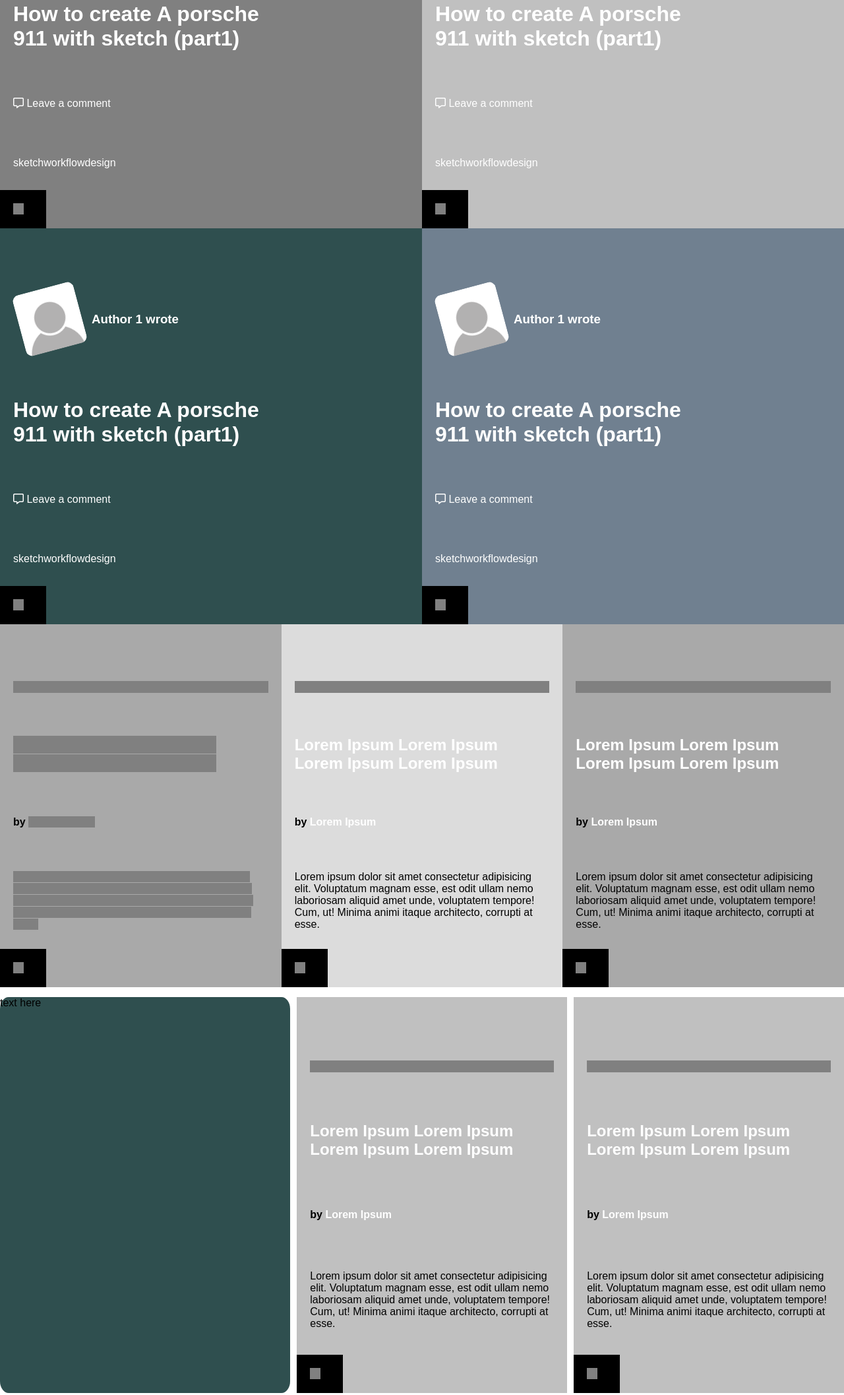
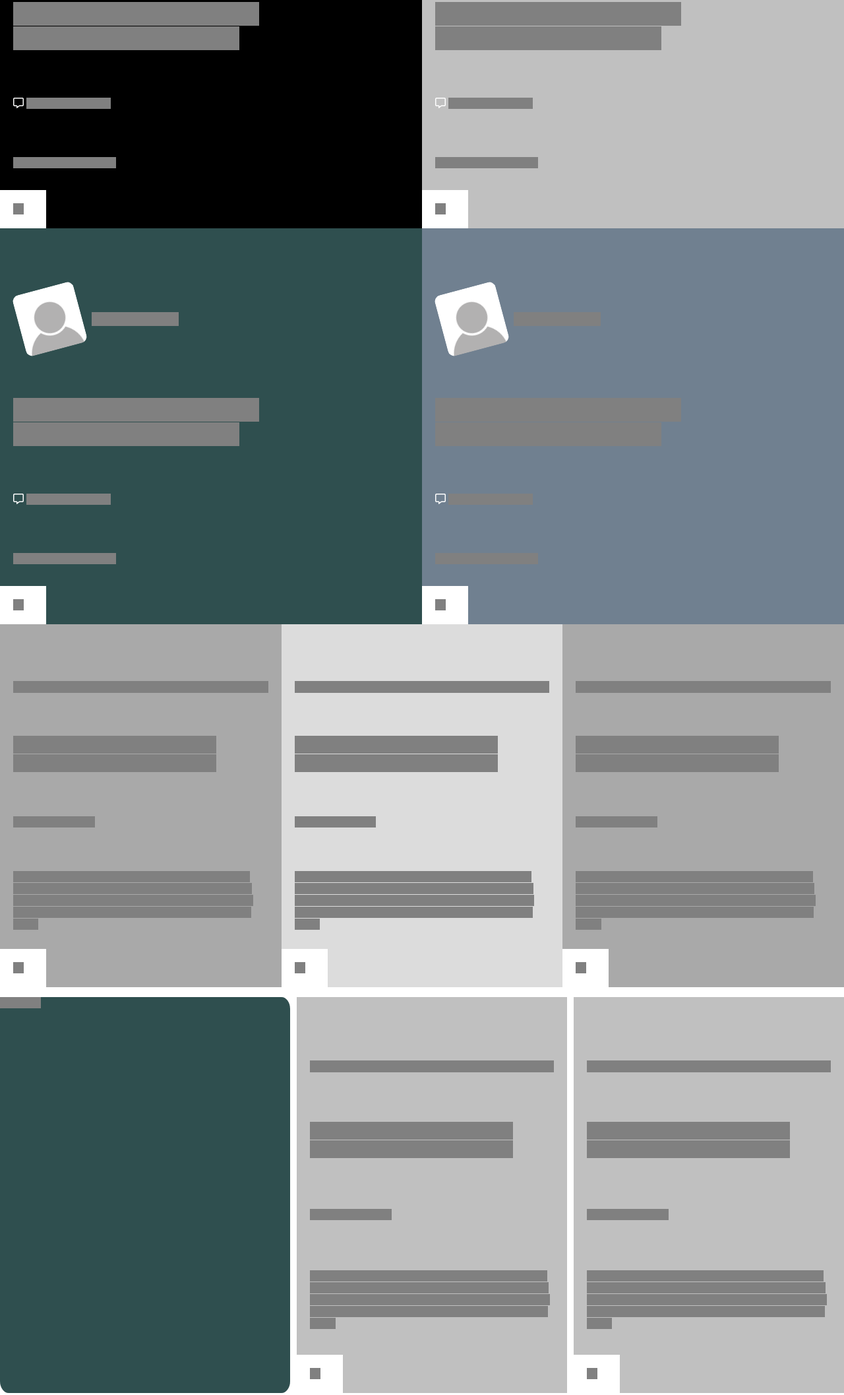
Before and after one commit to LamiaSristy/Design-Teardown, a plain HTML site: page index.html in a window 1280 px wide. Shown: the part 467-2581 px from the top of the page at 66% size. Drawn offline with Linux system fonts and the light colour scheme.

Commit message:
created spans to create grey heatmap design

```diff
--- a/index.html
+++ b/index.html
@@ -49,10 +49,10 @@
             <section class="title-section">
                 <div class="title-flex">
                     <h1 class="title-h1">
-                        Lorem Ipsum Lorem Ipsum
+                     <span>  Lorem Ipsum Lorem Ipsum </span>
                     </h1>
                     <h1 class="title-h1-2">
-                        Lorem Ipsum
+                      <span> Lorem Ipsum </span>
                     </h1>
                 </div>
 
@@ -61,7 +61,7 @@
 
                     </span>
                     <button>
-                        Lorem Ipsum
+                      <span> Lorem Ipsum </span>
                     </button>
                 </div>
             </section>
@@ -72,30 +72,32 @@
                 <div class="flexcontainer">
                     <img class="imgmain" src="img/grey-user.png" alt="">
                     <h3>
-                        Author 1 wrote
+                     <span>   Author 1 wrote </span>
                     </h3>
                 </div>
                 <div>
                     <h1>
+                        <span>
                         How to create A porsche <br>
                         911 with sketch (part1)
+                    </span>
                     </h1>
                 </div>
                 <div>
 
                     <i class="far fa-comment-alt"></i>
-                    Leave a comment
+                  <span> Leave a comment </span>
                 </div>
 
                 <div class="flexcontainer-1">
                     <p>
-                        sketch
+                      <span>  sketch </span>
                     </p>
                     <p>
-                        workflow
+                      <span> workflow </span>
                     </p>
                     <p>
-                        design
+                       <span> design </span>
                     </p>
                 </div>
 
@@ -109,12 +111,20 @@
                     <img class="imgmain" src="img/grey-user.png" alt="">
                     <h3>Author 1 wrote</h3>
                 </div>
-                <h1>How to create A porsche <br> 911 with sketch (part1) </h2>
-                    <p><i class="far fa-comment-alt"></i> Leave a comment</p>
+                <h1>
+                     <span> How to create A porsche </span> <br> <span>911 with sketch (part1) </span>
+                  </h1>
+                    <p><i class="far fa-comment-alt"></i> <span> Leave a comment </span> </p>
                     <div class="flexcontainer-1">
-                        <p>sketch</p>
-                        <p>workflow</p>
-                        <p>design</p>
+                        <p>
+                          <span> sketch </span>
+                        </p>
+                        <p>
+                          <span>  workflow  </span>
+                            </p>
+                        <p>
+                           <span> design </span>
+                        </p>
                     </div>
                     <div class="arrow-button">
                         <span>&#8594;</span>
@@ -124,14 +134,26 @@
             <div class="div3 class1">
                 <div class="flexcontainer">
                     <img class="imgmain" src="img/grey-user.png" alt="">
-                    <h3>Author 1 wrote</h3>
+                    <h3>
+                      <span>  Author 1 wrote </span>
+                    </h3>
                 </div>
-                <h1>How to create A porsche <br> 911 with sketch (part1) </h2>
-                    <p><i class="far fa-comment-alt"></i> Leave a comment</p>
+                     <h1>
+                     <span> How to create A porsche </span> <br> <span> 911 with sketch (part1) </span>
+                    </h1>
+                    <p>
+                        <i class="far fa-comment-alt"></i> <span> Leave a comment </span>
+                    </p>
                     <div class="flexcontainer-1">
-                        <p>sketch</p>
-                        <p>workflow</p>
-                        <p>design</p>
+                        <p>
+                          <span> sketch </span>
+                        </p>
+                        <p>
+                          <span> workflow </span>
+                        </p>
+                        <p>
+                          <span> design </span>
+                        </p>
                     </div>
                     <div class="arrow-button">
                         <span>&#8594;</span>
@@ -141,14 +163,26 @@
             <div class="div4 class1">
                 <div class="flexcontainer">
                     <img class="imgmain" src="img/grey-user.png" alt="">
-                    <h3>Author 1 wrote</h3>
+                    <h3>
+                       <span> Author 1 wrote </span>
+                    </h3>
                 </div>
-                <h1>How to create A porsche <br> 911 with sketch (part1) </h2>
-                    <p><i class="far fa-comment-alt"></i> Leave a comment</p>
+                <h1>
+                   <span> How to create A porsche <br> 911 with sketch (part1) </span>
+                </h1>
+                    <p>
+                        <i class="far fa-comment-alt"></i>  <span> Leave a comment </span>
+                    </p>
                     <div class="flexcontainer-1">
-                        <p>sketch</p>
-                        <p>workflow</p>
-                        <p>design</p>
+                        <p>
+                          <span>  sketch </span>
+                        </p>
+                        <p>
+                          <span>  workflow  </span>
+                        </p>
+                        <p>
+                           <span> design  </span>
+                        </p>
                     </div>
                     <div class="arrow-button">
                         <span>&#8594;</span>
@@ -169,7 +203,7 @@
                         </a>
                     </h1>
                     <h4>
-                        by <a href="">
+                       <span> by </span> <a href="">
                             <span> Lorem Ipsum </span>
                         </a>
                     </h4>
@@ -189,18 +223,18 @@
                     </span>
                     <h1>
                         <a href="#">
-                            Lorem Ipsum Lorem Ipsum Lorem Ipsum Lorem Ipsum
+                          <span> Lorem Ipsum Lorem Ipsum Lorem Ipsum Lorem Ipsum </span>
                         </a>
                     </h1>
                     <h4>
-                        by <a href="">
-                            Lorem Ipsum
+                      <span> by </span>  <a href="">
+                           <span> Lorem Ipsum </span>
                         </a>
                     </h4>
                     <p>
-                        Lorem ipsum dolor sit amet consectetur adipisicing elit. Voluptatum magnam esse, est odit ullam
+                      <span> Lorem ipsum dolor sit amet consectetur adipisicing elit. Voluptatum magnam esse, est odit ullam
                         nemo laboriosam aliquid amet unde, voluptatem tempore! Cum, ut! Minima animi itaque architecto,
-                        corrupti at esse.
+                        corrupti at esse. </span>
                     </p>
 
                     <div class="arrow-button">
@@ -214,30 +248,33 @@
                     </span>
                     <h1>
                         <a href="#">
-                            Lorem Ipsum Lorem Ipsum Lorem Ipsum Lorem Ipsum
+                            <span> Lorem Ipsum Lorem Ipsum Lorem Ipsum Lorem Ipsum </span>
                         </a>
                     </h1>
                     <h4>
-                        by <a href="">
-                            Lorem Ipsum
+                       <span> by </span> <a href="">
+                            <span> Lorem Ipsum </span>
                         </a>
                     </h4>
                     <p>
-                        Lorem ipsum dolor sit amet consectetur adipisicing elit. Voluptatum magnam esse, est odit ullam
-                        nemo laboriosam aliquid amet unde, voluptatem tempore! Cum, ut! Minima animi itaque architecto,
-                        corrupti at esse.
+                        <span> Lorem ipsum dolor sit amet consectetur adipisicing elit. Voluptatum magnam esse, est odit
+                            ullam nemo laboriosam aliquid amet unde, voluptatem tempore! Cum, ut! Minima animi itaque
+                            architecto, corrupti at esse. </span>
                     </p>
                     <div class="arrow-button">
                         <span>&#8594;</span>
                     </div>
+
                 </div>
             </div>
 
 
             <div class="latest-posts-2">
                 <div class="flex-box-4">
-                    text here
+                  <span>  text here  </span>
                 </div>
+
+                <!-- <div class="flex-box-5 classhover middle-box"> -->
 
                     <div class="flex-box-5 classhover middle-box">
 
@@ -246,23 +283,25 @@
                         </span>
                         <h1>
                             <a href="#">
-                            Lorem Ipsum Lorem Ipsum Lorem Ipsum Lorem Ipsum
+                                <span> Lorem Ipsum Lorem Ipsum Lorem Ipsum Lorem Ipsum </span>
                             </a>
                         </h1>
                         <h4>
-                        by <a href="">
-                            Lorem Ipsum
+                           <span> by </span> <a href="">
+                                <span> Lorem Ipsum </span>
                             </a>
                         </h4>
                         <p>
-                        Lorem ipsum dolor sit amet consectetur adipisicing elit. Voluptatum magnam esse, est odit ullam
-                        nemo laboriosam aliquid amet unde, voluptatem tempore! Cum, ut! Minima animi itaque architecto,
-                        corrupti at esse.
+                            <span> Lorem ipsum dolor sit amet consectetur adipisicing elit. Voluptatum magnam esse, est odit
+                                ullam nemo laboriosam aliquid amet unde, voluptatem tempore! Cum, ut! Minima animi itaque
+                                architecto, corrupti at esse. </span>
                         </p>
                         <div class="arrow-button">
                             <span>&#8594;</span>
                         </div>
+
                     </div>
+
                     <div class="flex-box-5 classhover">
 
                         <span>
@@ -270,93 +309,105 @@
                         </span>
                         <h1>
                             <a href="#">
-                            Lorem Ipsum Lorem Ipsum Lorem Ipsum Lorem Ipsum
+                                <span> Lorem Ipsum Lorem Ipsum Lorem Ipsum Lorem Ipsum </span>
                             </a>
                         </h1>
                         <h4>
-                        by <a href="">
-                            Lorem Ipsum
+                           <span> by </span> <a href="">
+                                <span> Lorem Ipsum </span>
                             </a>
                         </h4>
                         <p>
-                        Lorem ipsum dolor sit amet consectetur adipisicing elit. Voluptatum magnam esse, est odit ullam
-                        nemo laboriosam aliquid amet unde, voluptatem tempore! Cum, ut! Minima animi itaque architecto,
-                        corrupti at esse.
-                    </p>
-                    <div class="arrow-button ">
-                        <span>&#8594;</span>
-                    </div>
-                </div>
-            </div>
-            <div class="latest-posts-2">
-                <div class="flex-box-5 classhover middle-box">
-                    <span>
-                        Lorem Ipsum
-                    </span>
-                    <h1>
-                        <a href="#">
-                            Lorem Ipsum Lorem Ipsum Lorem Ipsum Lorem Ipsum
-                        </a>
-                    </h1>
-                    <h4>
-                        by <a href="">
-                            Lorem Ipsum
-                        </a>
-                    </h4>
-                    <p>
-                        Lorem ipsum dolor sit amet consectetur adipisicing elit. Voluptatum magnam esse, est odit ullam
-                        nemo laboriosam aliquid amet unde, voluptatem tempore! Cum, ut! Minima animi itaque architecto,
-                        corrupti at esse.
+                            <span> Lorem ipsum dolor sit amet consectetur adipisicing elit. Voluptatum magnam esse, est odit
+                                ullam nemo laboriosam aliquid amet unde, voluptatem tempore! Cum, ut! Minima animi itaque
+                                architecto, corrupti at esse. </span>
                         </p>
                         <div class="arrow-button">
                             <span>&#8594;</span>
                         </div>
+
                     </div>
-                <div class="flex-box-5 classhover middle-box">
+
+            </div>
+
+            <div class="latest-posts-2">
+
+                <div class="flex-box-5 middle-box classhover">
 
                     <span>
                         Lorem Ipsum
                     </span>
                     <h1>
                         <a href="#">
-                            Lorem Ipsum Lorem Ipsum Lorem Ipsum Lorem Ipsum
+                            <span> Lorem Ipsum Lorem Ipsum Lorem Ipsum Lorem Ipsum </span>
                         </a>
                     </h1>
                     <h4>
-                        by <a href="">
-                            Lorem Ipsum
+                       <span> by </span> <a href="">
+                            <span> Lorem Ipsum </span>
                         </a>
                     </h4>
                     <p>
-                        Lorem ipsum dolor sit amet consectetur adipisicing elit. Voluptatum magnam esse, est odit ullam
-                        nemo laboriosam aliquid amet unde, voluptatem tempore! Cum, ut! Minima animi itaque architecto,
-                        corrupti at esse.
+                        <span> Lorem ipsum dolor sit amet consectetur adipisicing elit. Voluptatum magnam esse, est odit
+                            ullam nemo laboriosam aliquid amet unde, voluptatem tempore! Cum, ut! Minima animi itaque
+                            architecto, corrupti at esse. </span>
                     </p>
                     <div class="arrow-button">
                         <span>&#8594;</span>
                     </div>
+
                 </div>
+
+                <div class="flex-box-5 classhover">
+
+                    <span>
+                        Lorem Ipsum
+                    </span>
+                    <h1>
+                        <a href="#">
+                            <span> Lorem Ipsum Lorem Ipsum Lorem Ipsum Lorem Ipsum </span>
+                        </a>
+                    </h1>
+                    <h4>
+                       <span> by </span> <a href="">
+                            <span> Lorem Ipsum </span>
+                        </a>
+                    </h4>
+                    <p>
+                        <span> Lorem ipsum dolor sit amet consectetur adipisicing elit. Voluptatum magnam esse, est odit
+                            ullam nemo laboriosam aliquid amet unde, voluptatem tempore! Cum, ut! Minima animi itaque
+                            architecto, corrupti at esse. </span>
+                    </p>
+                    <div class="arrow-button">
+                        <span>&#8594;</span>
+                    </div>
+
+                </div>
+
                 <div class="flex-box-4">
                 </div>
             </div>
             <div class="articles-links">
-                <a href="#">See All Latest Articles<span>&#8594;</span></a>
+                <a href="#">
+                   <span> See All Latest Articles </span>
+                    <span>&#8594;</span></a>
             </div>
             <div class="person-weeks">
                 <img class="imgperson" src="img/person1.png" alt="person">
                 <div>
                     <h1>
-                        PERSON OF THE WEEK
+                      <span> PERSON OF THE WEEK </span>
                     </h1>
                     <p>
-                        Tae’lur Alexis (<a href="#">@TaelurAlexis</a>) is a self-taught software developer, content
+                       <span>Tae’lur Alexis (<a href="#"> <span> @TaelurAlexis </span>  </a>) is a self-taught software developer, content
                         creator, and speaker who is passionate about helping people learn how to code, in a fun and
                         accessible way. Born out of her experience of learning coding from a variety of online
                         resources, she adds her own, fresh perspective to it — when sharing her journey learning Python
-                        in her <a href="#">Twitch livestream</a>, for example, or in the beginner-friendly <a
-                            href="#">coding tutorials</a> she publishes on her blog. Tae’lur also runs <a href="#">Code
-                            Everyday</a>, a newsletter for coding resources and advice for landing a role as a
+                        in her <a href="#"> <span> Twitch livestream </span>  </a>, for example, or in the beginner-friendly <a
+                            href="#"> <span> coding tutorials </span>  </a> she publishes on her blog. Tae’lur also runs <a href="#"> <span> Code
+                            Everyday </span>  </a>, a newsletter for coding resources and advice for landing a role as a
                         developer. Thank you for inspiring others to pursue a career in tech, dear Tae’lur!
+                    </span>
                     </p>
                 </div>
             </div>
--- a/styles.css
+++ b/styles.css
@@ -159,7 +159,7 @@ main{
 }
 
  .div1{
-     background-color: var(--gray);
+     background-color: var(--black);
  }
 
  .div2{
@@ -227,9 +227,9 @@ body span {
 }
 
 .arrow-button {
-    background-color: var(--black);
+    background-color: white;
     width: 70px;
-    color: white;
+    color: black;
     padding: 20px;
     position: absolute;
     bottom: 0;
```
Lines whose indentation alone changed are shown as unchanged.
